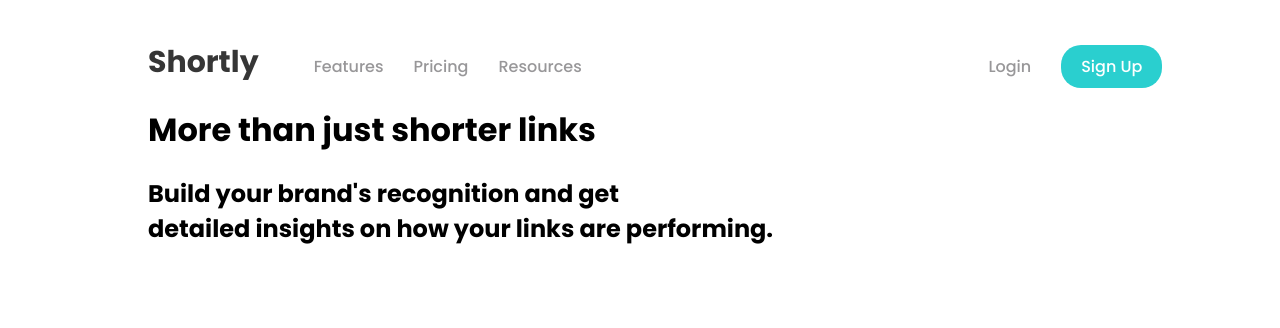
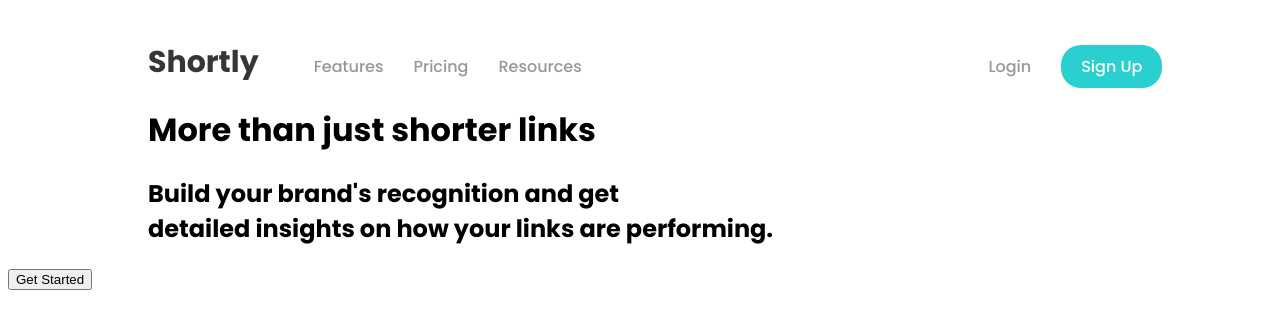
Before and after one commit to arodriguez175/url-shortener, a React (Create React App) app: page / in a window 1280 px wide. Shown: the top 328 px of the page. Built offline with nearby package versions, Linux system fonts and the light colour scheme.

Commit message:
Added a call to action button in Hero component.

```diff
--- a/src/Hero.js
+++ b/src/Hero.js
@@ -10,6 +10,7 @@ class Hero extends React.Component {
           Build your brand's recognition and get <br />
           detailed insights on how your links are performing.
         </h2>
+        <button>Get Started</button>
       </div>
     );
   }
```
